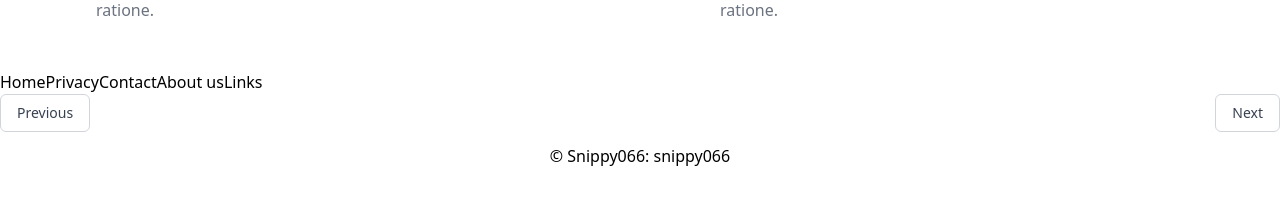
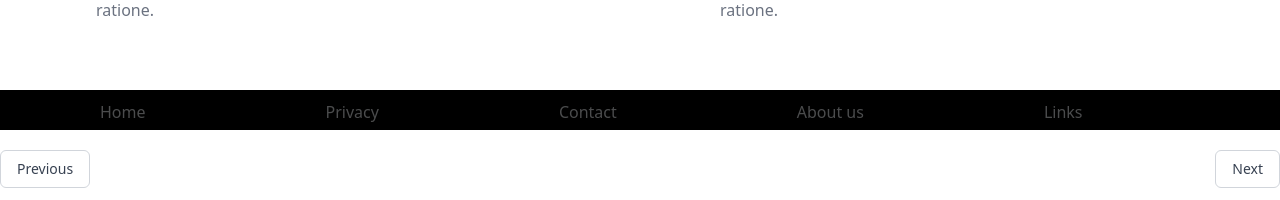
Before and after one commit to snippy066/designHomePage, a React (Create React App) app: page / in a window 1280 px wide. Shown: the part 1034-1234 px from the top of the page. Built offline with nearby package versions, Linux system fonts and the light colour scheme.

Commit message:
Update index.css

```diff
--- a/src/index.css
+++ b/src/index.css
@@ -1,3 +1,21 @@
 @tailwind base;
 @tailwind components;
 @tailwind utilities;
+
+.footer-basic {
+    padding:40px 0;
+    background-color:#ffffff;
+    color:#4b4c4d;
+  }
+
+
+  .dive{
+      margin-top: -20px;
+      background-color: black;
+      height: 40px;
+      padding: 10px;
+      margin-bottom: -30px;
+  }
+  span{
+      margin: 90px;
+  }
```
